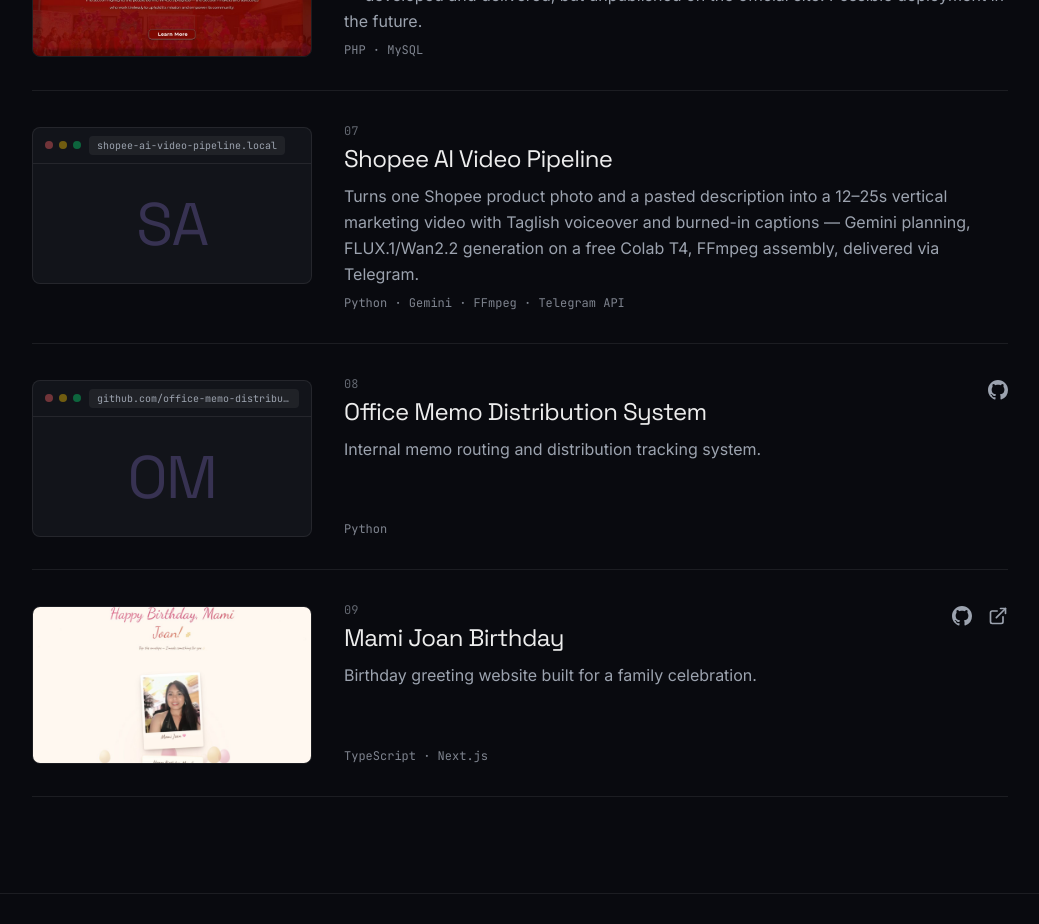
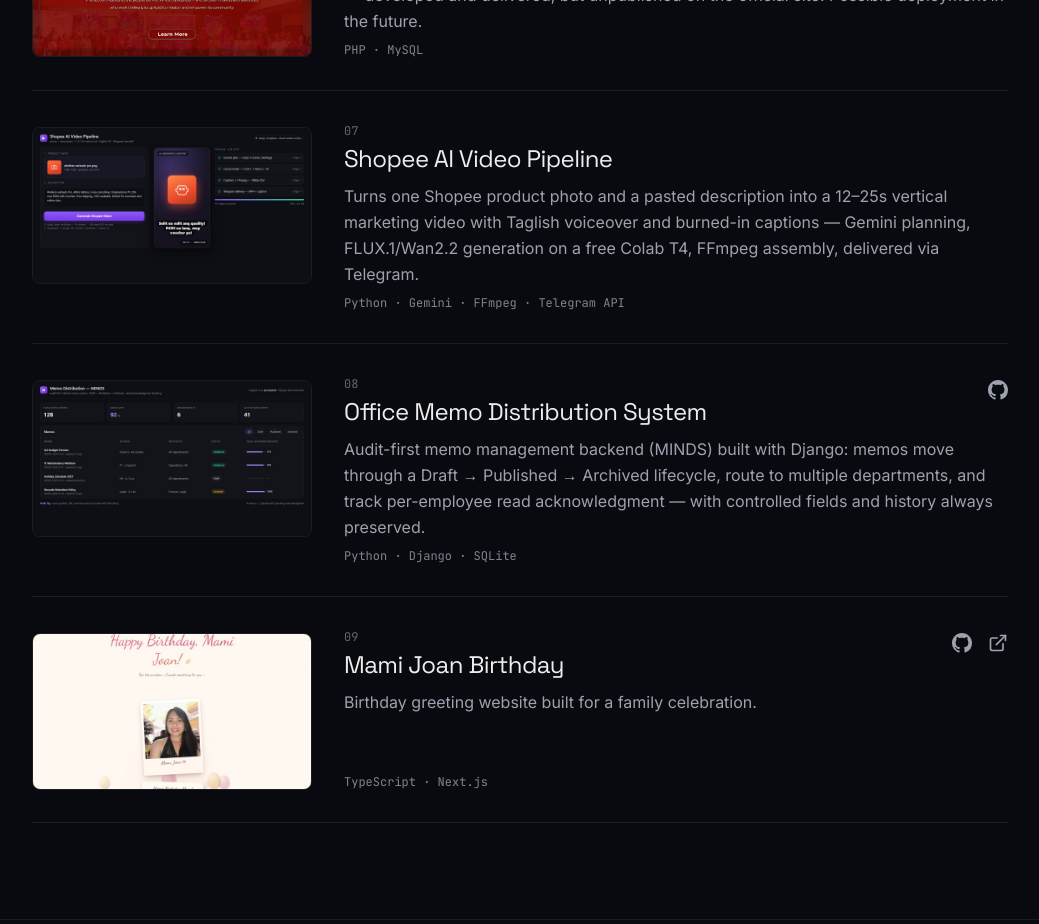
Before and after one commit to Zurin2/portfolio, a Next.js app: page /projects in a window 1280 px wide. Shown: the part 1580-2504 px from the top of the page, without its empty margins (120-1159 px from the left). Built offline with nearby package versions, Linux system fonts and the light colour scheme.

Commit message:
feat: mock screenshots for Shopee pipeline and Office Memo (MINDS); richer memo description

```diff
--- a/src/data/projects.ts
+++ b/src/data/projects.ts
@@ -86,15 +86,18 @@ export const projects: Project[] = [
     description:
       "Turns one Shopee product photo and a pasted description into a 12–25s vertical marketing video with Taglish voiceover and burned-in captions — Gemini planning, FLUX.1/Wan2.2 generation on a free Colab T4, FFmpeg assembly, delivered via Telegram.",
     tech: ["Python", "Gemini", "FFmpeg", "Telegram API"],
+    screenshot: "/screenshots/shopee-ai-video-pipeline.jpg",
     featured: false,
     sortOrder: 7,
   },
   {
     slug: "office-memo-distribution",
     title: "Office Memo Distribution System",
-    description: "Internal memo routing and distribution tracking system.",
-    tech: ["Python"],
+    description:
+      "Audit-first memo management backend (MINDS) built with Django: memos move through a Draft → Published → Archived lifecycle, route to multiple departments, and track per-employee read acknowledgment — with controlled fields and history always preserved.",
+    tech: ["Python", "Django", "SQLite"],
     repoUrl: "https://github.com/Zurin2/Office-Memo-Distribution-System",
+    screenshot: "/screenshots/office-memo-distribution.jpg",
     featured: false,
     sortOrder: 8,
   },
```
Also changed, not shown: public/screenshots/office-memo-distribution.jpg (added), public/screenshots/shopee-ai-video-pipeline.jpg (added).
